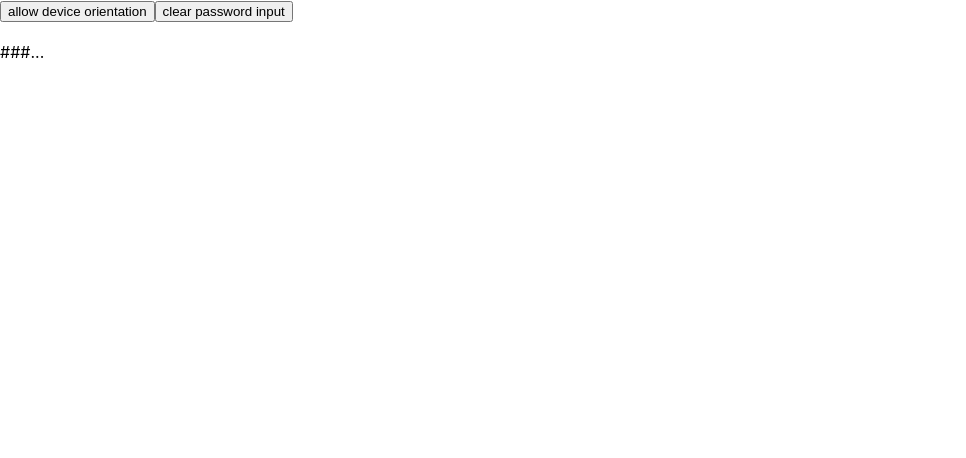
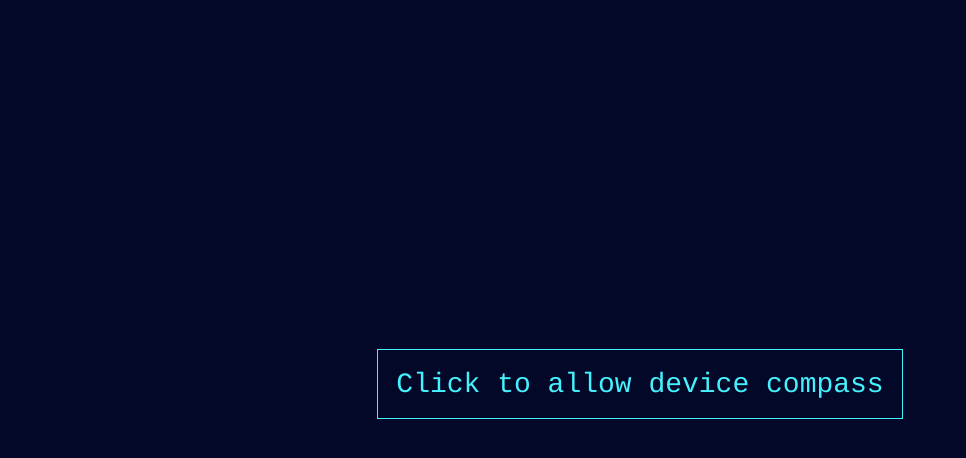
Before and after one commit to pb-nowa/easter-2023-v2, a React (Create React App) app: page /compass in a window 1280 px wide. Shown: the top 458 px of the page, without its empty margins (0-966 px from the left). Built offline with nearby package versions, Linux system fonts and the light colour scheme.

Commit message:
Add styling for campass game

```diff
--- a/package.json
+++ b/package.json
@@ -13,10 +13,12 @@
     "react-router-dom": "^6.9.0",
     "react-scripts": "5.0.1",
     "react-use-websocket": "^4.3.1",
+    "serve": "^14.2.0",
     "web-vitals": "^2.1.0"
   },
   "scripts": {
-    "start": "react-scripts start",
+    "start": "serve -s build",
+    "dev": "react-scripts start",
     "build": "react-scripts build",
     "test": "react-scripts test",
     "eject": "react-scripts eject"
--- /dev/null
+++ b/src/compass.css
@@ -0,0 +1,90 @@
+.compass {
+  --background-color: #040828;
+  --blue: #45F1FC;
+  --text: Courier;
+  --opaque: 0.6;
+
+  --font-xs: 16px;
+  --font-sm: 20px;
+  --font-md: 28px;
+  --font-lg: 65px;
+  --font-xl: 100px;
+
+  font-family: var(--text);
+  font-size: var(--font-md);
+  background-color: var(--background-color);
+  color: var(--blue);
+  height: 91vh;
+  width: 100%;
+  display: grid;
+}
+
+.compass header {
+  display: flex;
+  align-items: center;
+  flex-direction: column;
+  margin: 40px 40px 0;
+}
+
+.compass small {
+  font-size: var(--font-xs);
+  text-align: center;
+  margin-top: 40px;
+}
+
+.compass header div {
+  text-align: center;
+}
+
+.compass .body {
+  margin-bottom: 10vh;
+  margin-top: 40px;
+  display: flex;
+  justify-content: center;
+  margin-left: 40px;
+  margin-right: 40px;
+}
+
+.compass .body section {
+ display: grid;
+ grid-template-rows: 1fr 150px auto;
+ width: 100%;
+}
+
+.compass .solution-input {
+  display: grid;
+  font-size: var(--font-lg);
+  grid-template-columns: 1fr 1fr 1fr;
+  grid-template-rows: 45px 68px 1fr;
+  grid-gap: 0 20px;
+}
+
+.compass .solution-input span {
+  text-align: center;
+}
+
+.center {
+  text-align: center;
+  display: flex;
+  align-items: center;
+  justify-content: center;
+}
+
+.compass .body .response {
+  font-size: var(--font-md);
+}
+.compass .body strong {
+  font-size: var(--font-xl);
+}
+
+.compass button {
+  background-color: transparent;
+  border: 1px solid var(--blue);
+  color: var(--blue);
+  font-size: var(--font-md);
+  font-family: inherit;
+  height: min-content;
+  max-width: 75%;
+  padding: calc(var(--font-md) / 1.5);
+  justify-self: center;
+}
--- a/src/index.css
+++ b/src/index.css
@@ -5,6 +5,7 @@ body {
     sans-serif;
   -webkit-font-smoothing: antialiased;
   -moz-osx-font-smoothing: grayscale;
+  background-color: #040828;
 }
 
 code {
--- a/src/index.js
+++ b/src/index.js
@@ -9,7 +9,7 @@ const root = ReactDOM.createRoot(document.getElementById('root'));
 root.render(
   <React.StrictMode>
     <RouterProvider
-    router={router}
+      router={router}
     />
   </React.StrictMode>
 );
--- a/src/pages/compassPage/compass.jsx
+++ b/src/pages/compassPage/compass.jsx
@@ -1,9 +1,15 @@
-import { useEffect, useState, useRef, useCallback } from 'react'
+import { useState } from 'react'
 import { useRotationInputLock } from './useRotationInputLock'
+
+import '../../compass.css'
+import { useEffect } from 'react'
+
 export const TICK = 8
+
 function Compass() {
-  const [orientation, setOrientation] = useState()
-
+  const [orientation, setOrientation] = useState(0)
+  const [isApproved, setIsApproved] = useState(false)
+  const [combo, setCombo] = useState([null, null, null])
 
   const handleOrientation = (e) => {
     // offset from 0 north in degrees
@@ -18,11 +24,16 @@ function Compass() {
 
   const { lockInput, clearLock, response } = useRotationInputLock(orientation)
 
+  useEffect(() => {
+    setCombo(lockInput)
+  }, [lockInput])
+
   const requestPermission = () => {
     if ("DeviceOrientationEvent" in window) {
       DeviceOrientationEvent.requestPermission().then(res => {
         if (res === 'granted') {
           window.addEventListener("deviceorientation", handleOrientation)
+          setIsApproved(true)
         }
       }).catch(err => {
         console.error(err)
@@ -31,24 +42,43 @@ function Compass() {
   }
 
   return (
-    <div>
-      <button onClick={requestPermission}>allow device orientation</button>
-      <button onClick={clearLock}>clear password input</button>
-      <br />
-      <div style={{
-        fontSize: '36px'
-      }}>{orientation}</div>
-      <br />
-      <section style={{ display: 'flex', }}>
-        <div>#</div>
-        <div>#</div>
-        <div>#</div>
+    <div className="compass">
+      <header>
+        <div>{isApproved ? 'Spin to unlock' : ''}</div>
+        <div>{isApproved ? 'the next clue' : ''}</div>
+        <small>{isApproved ? 'Rotate yourself like a combination lock to input the solution' : ''}</small>
+      </header>
+      <div className="body">
+        {isApproved
+          ?
+            <section>
+              <div className="solution-input">
+                <span>→</span>
+                <span>←</span>
+                <span>→</span>
 
-        <div>{lockInput[0] || '.'}</div>
-        <div>{lockInput[1] || '.'}</div>
-        <div>{lockInput[2] || '.'}</div>
-        <div>{response}</div>
-      </section>
+                <span>△</span>
+                <span>○</span>
+                <span>□</span>
+
+                <span>{combo[0] || '_'}</span>
+                <span>{combo[1] || '_'}</span>
+                <span>{combo[2] || '_'}</span>
+              </div>
+              <div className="center">
+                {response
+                  ?
+                    <div className="response">{response}</div>
+                  :
+                    <strong>{orientation}</strong>
+                }
+              </div>
+              <button onClick={clearLock}>clear input</button>
+            </section>
+          :
+          <button onClick={requestPermission}>Click to allow device compass</button>
+        }
+      </div>
     </div>
   );
 }
--- a/src/pages/compassPage/useRotationInputLock.js
+++ b/src/pages/compassPage/useRotationInputLock.js
@@ -1,7 +1,7 @@
 import { useEffect, useState, useRef, useCallback } from 'react'
 import { TICK } from './compass'
 
-const LOCK_SOLVE_STATE = [3, 6, 2]
+const LOCK_SOLVE_STATE = [5, 2, 0]
 const LOCK_CLEAR_STATE = [null, null, null]
 
 export const useRotationInputLock = (orientation) => {
@@ -20,6 +20,8 @@ export const useRotationInputLock = (orientation) => {
   }, [])
 
   const handleSubmit = useCallback((combination) => {
+    setLockInput(combination)
+
     if (JSON.stringify(combination) === JSON.stringify(LOCK_SOLVE_STATE)) {
       setResponse('Correct Combination!')
 
@@ -29,15 +31,17 @@ export const useRotationInputLock = (orientation) => {
     setResponse('Incorrect Combination! Try again.')
 
     setTimeout(() => {
+      setResponse('')
       clearLock()
-    }, 1000)
-
-    setTimeout(() => {
-      setResponse('')
-    }, 3000)
+    }, 2000)
   }, [clearLock])
 
   useEffect(() => {
+    // Don't do weird stuff if lock is already solved
+    if (response === 'Correct Combination!') {
+      return
+    }
+
     // Wait for orientation to init before tracking
     if (orientation === undefined) {
       return
@@ -65,6 +69,10 @@ export const useRotationInputLock = (orientation) => {
     }
 
     if (index === 1) {
+      if (lockInput[0] === null) {
+        clearLock()
+      }
+
       // Engage lock stack only after passing first digit
       if (!stackRef.current.length && orientation !== firstInput) {
         return
@@ -87,17 +95,21 @@ export const useRotationInputLock = (orientation) => {
 
     if (index === 2) {
       // Reset lock if somehow skipped first input...
-      if (lockInput[0] === undefined || lockInput[0] === null) {
+      if (lockInput[0] === null || lockInput[1] === null) {
         clearLock()
       }
 
       const timeout = setTimeout(() => {
         setLockInput(prevLockInput => {
+          // avoid inputing a solution if hasn't moved from initial value
+          if (orientation === prevLockInput[1]) {
+            return [prevLockInput[0], prevLockInput[1], null]
+          }
+
           const lockInput = [prevLockInput[0], prevLockInput[1], orientation]
           handleSubmit(lockInput)
           return lockInput
         })
-
       }, 1500)
 
       stackRef.current.push(orientation)
@@ -106,7 +118,7 @@ export const useRotationInputLock = (orientation) => {
         clearTimeout(timeout)
       }
     }
-  }, [orientation, index, firstInput, handleSubmit])
+  }, [orientation, index, firstInput, handleSubmit, clearLock, lockInput])
 
   return { lockInput, clearLock, response }
 }
--- a/src/pages/distancePage/useDistanceSocket.jsx
+++ b/src/pages/distancePage/useDistanceSocket.jsx
@@ -5,7 +5,7 @@ import { BLUE_PAGE } from './distanceBlue'
 
 const useDistanceSocket = (pageName) => {
   // This can also be an async getter function. See notes below on Async Urls.
-  const WS_URL = 'ws://127.0.0.1:8000'
+  const WS_URL = 'ws://2.tcp.ngrok.io:18961' //'ws://127.0.0.1:8000'
   const [redStatus, setRedStatus] = useState('NOT DETECTED')
   const [blueStatus, setBlueStatus] = useState('NOT DETECTED')
   // const WS_URL = 'ws://4.tcp.ngrok.io:11236';
```
Also changed, not shown: src/router.js (+5 -12 lines), 1 other file (tests, documents, lock files or other folders).
